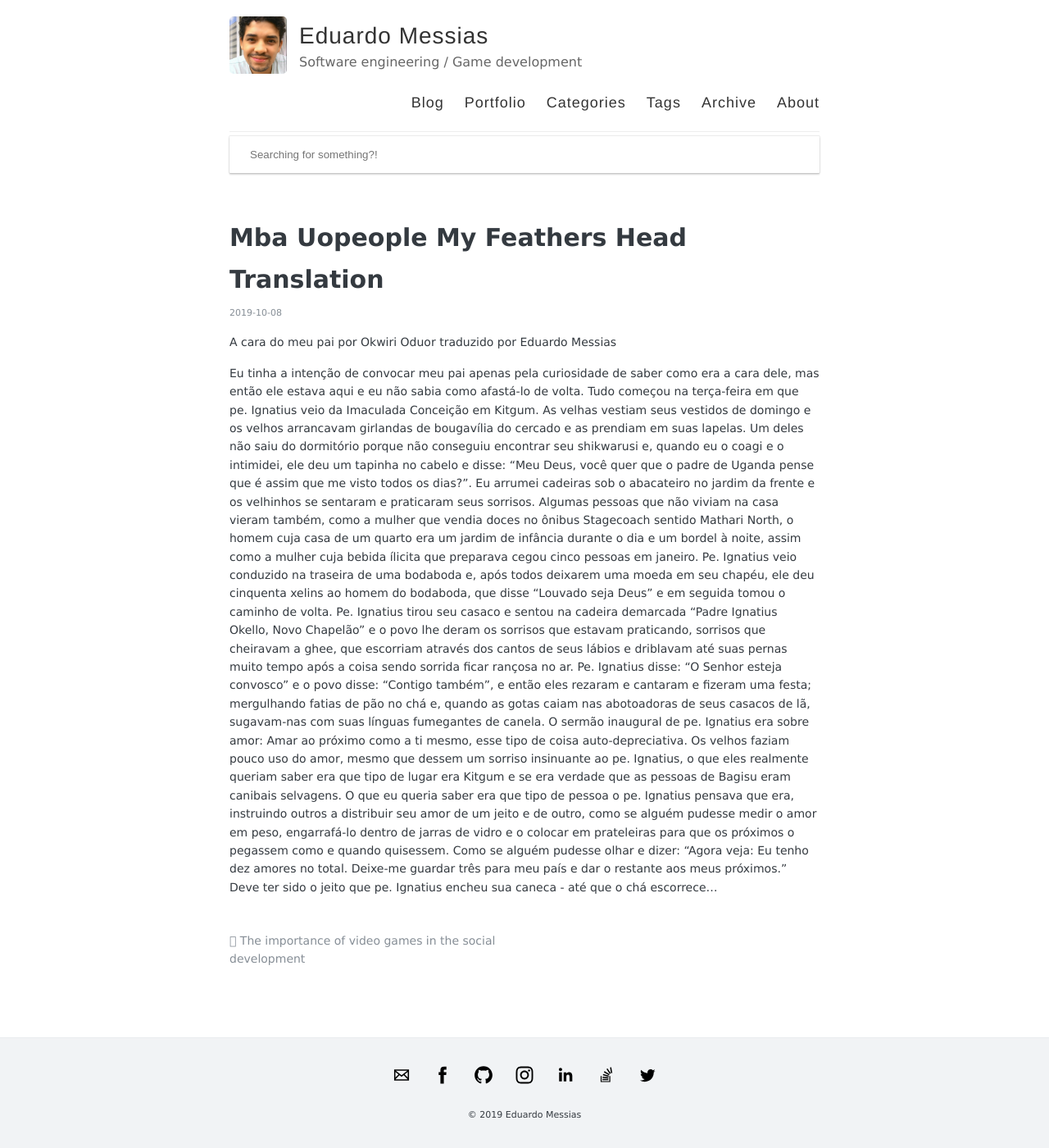
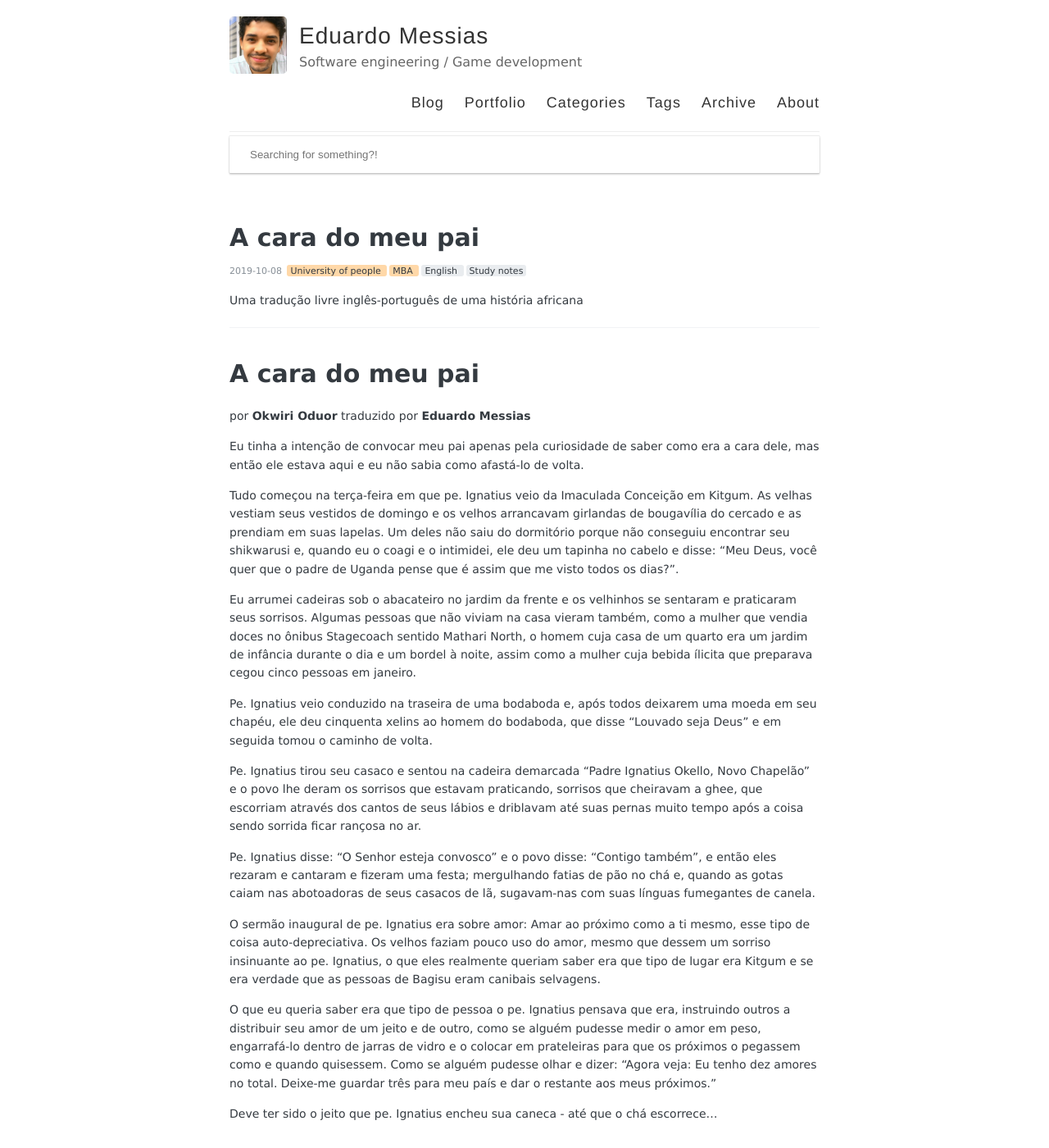
Before and after one commit to eduardomessias/eduardomessias.github.io, a Jekyll site: the page built from _posts/2019-10-08-mba-uopeople-my-feathers-head-translation.md, in a window 1280 px wide and 1400 px high. Shown: the whole window at 82% size. Built offline with Jekyll 4.4.1, drawn with Linux system fonts in a browser that asks for light colours; our own code applies the rules of GitHub Pages for plain Markdown files.

Commit message:
Update 2019-10-08-mba-uopeople-my-feathers-head-translation.md

```diff
--- a/_posts/2019-10-08-mba-uopeople-my-feathers-head-translation.md
+++ b/_posts/2019-10-08-mba-uopeople-my-feathers-head-translation.md
@@ -1,13 +1,36 @@
-A cara do meu pai
-por Okwiri Oduor
-traduzido por Eduardo Messias
+---
+layout: post
+title: A cara do meu pai
+tags:
+  - English
+  - Study notes
+categories:
+  - University of people
+  - MBA
+---
+
+Uma tradução livre inglês-português de uma história africana
+
+---
+
+# **A cara do meu pai**
+por **Okwiri Oduor**
+traduzido por **Eduardo Messias**
 
 Eu tinha a intenção de convocar meu pai apenas pela curiosidade de saber como era a cara dele, mas então ele estava aqui e eu não sabia como afastá-lo de volta.
+
 Tudo começou na terça-feira em que pe. Ignatius veio da Imaculada Conceição em Kitgum. As velhas vestiam seus vestidos de domingo e os velhos arrancavam girlandas de bougavília do cercado e as prendiam em suas lapelas. Um deles não saiu do dormitório porque não conseguiu encontrar seu shikwarusi e, quando eu o coagi e o intimidei, ele deu um tapinha no cabelo e disse: "Meu Deus, você quer que o padre de Uganda pense que é assim que me visto todos os dias?".
+
 Eu arrumei cadeiras sob o abacateiro no jardim da frente e os velhinhos se sentaram e praticaram seus sorrisos. Algumas pessoas que não viviam na casa vieram também, como a mulher que vendia doces no ônibus Stagecoach sentido Mathari North, o homem cuja casa de um quarto era um jardim de infância durante o dia e um bordel à noite, assim como a mulher cuja bebida ílicita que preparava cegou cinco pessoas em janeiro.
+
 Pe. Ignatius veio conduzido na traseira de uma bodaboda e, após todos deixarem uma moeda em seu chapéu, ele deu cinquenta xelins ao homem do bodaboda, que disse "Louvado seja Deus" e em seguida tomou o caminho de volta.
+
 Pe. Ignatius tirou seu casaco e sentou na cadeira demarcada "Padre Ignatius Okello, Novo Chapelão" e o povo lhe deram os sorrisos que estavam praticando, sorrisos que cheiravam a ghee, que escorriam através dos cantos de seus lábios e driblavam até suas pernas muito tempo após a coisa sendo sorrida ficar rançosa no ar.
+
 Pe. Ignatius disse: "O Senhor esteja convosco" e o povo disse: "Contigo também", e então eles rezaram e cantaram e fizeram uma festa; mergulhando fatias de pão no chá e, quando as gotas caiam nas abotoadoras de seus casacos de lã, sugavam-nas com suas línguas fumegantes de canela.
+
 O sermão inaugural de pe. Ignatius era sobre amor: Amar ao próximo como a ti mesmo, esse tipo de coisa auto-depreciativa. Os velhos faziam pouco uso do amor, mesmo que dessem um sorriso insinuante ao pe. Ignatius, o que eles realmente queriam saber era que tipo de lugar era Kitgum e se era verdade que as pessoas de Bagisu eram canibais selvagens.
+
 O que eu queria saber era que tipo de pessoa o pe. Ignatius pensava que era, instruindo outros a distribuir seu amor de um jeito e de outro, como se alguém pudesse medir o amor em peso, engarrafá-lo dentro de jarras de vidro e o colocar em prateleiras para que os próximos o pegassem como e quando quisessem. Como se alguém pudesse olhar e dizer: "Agora veja: Eu tenho dez amores no total. Deixe-me guardar três para meu país e dar o restante aos meus próximos."
+
 Deve ter sido o jeito que pe. Ignatius encheu sua caneca - até que o chá escorrece...
```
